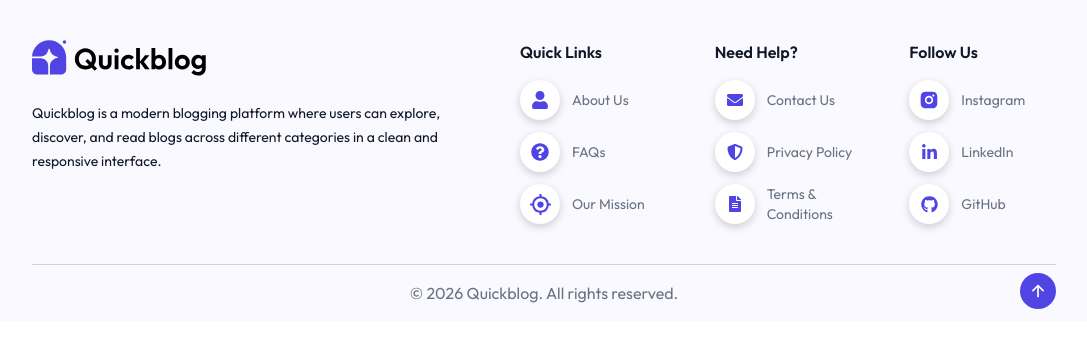
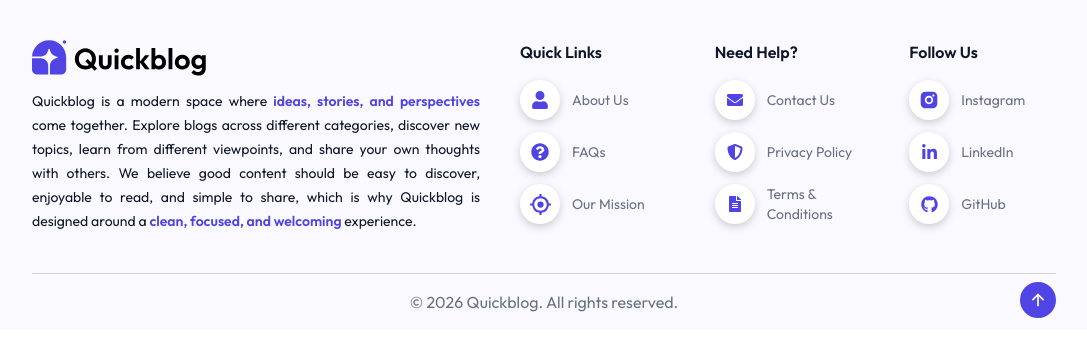
Before and after one commit to soumyaranjanbadatia-netizen/quickblog, a React (Vite) app in the folder client/: page /about/footer in a window 1280 px wide. Shown: the top 356 px of the page, without its empty margins (96-1183 px from the left). Built offline with nearby package versions, Linux system fonts and the light colour scheme; no server answers.

Commit message:
improve footer layout and alignment

```diff
--- a/client/src/components/Footer.jsx
+++ b/client/src/components/Footer.jsx
@@ -6,7 +6,6 @@ import {
   FaEnvelope,
   FaShieldAlt,
   FaFileAlt,
-
   FaLinkedinIn,
   FaGithub,
 } from "react-icons/fa";
@@ -37,19 +36,32 @@ const Footer = () => {
   };
 
   return (
-    <footer id='footer' className="px-6 md:px-16 lg:px-24 xl:px-32 bg-primary/3">
+    <footer
+      id="footer"
+      className="px-6 md:px-16 lg:px-24 xl:px-32 bg-primary/3"
+    >
       {/* ================= MAIN FOOTER ================= */}
       <div className="flex flex-col md:flex-row items-start justify-between gap-10 py-10 border-b border-gray-500/30 text-gray-500">
         {/* ================= LOGO + DESCRIPTION ================= */}
-        <div className="w-full md:max-w-md">
-          <Link to="/">
-            <img src={assets.logo} alt="Quickblog" className="w-32 sm:w-44" />
-          </Link>
+        <div className="w-full md:max-w-md mb4">
+          <img src={assets.logo} alt="Quickblog" className="w-32 sm:w-44" />
 
-          <p className="mt-6 text-sm leading-6 text-gray-900">
-            Quickblog is a modern blogging platform where users can explore,
-            discover, and read blogs across different categories in a clean and
-            responsive interface.
+          <p className="mt-3 text-sm leading-6 text-gray-900 text-justify">
+            Quickblog is a modern space where
+            <span className="font-semibold text-primary">
+              {" "}
+              ideas, stories, and perspectives{" "}
+            </span>{" "}
+            come together. Explore blogs across different categories, discover
+            new topics, learn from different viewpoints, and share your own
+            thoughts with others. We believe good content should be easy to
+            discover, enjoyable to read, and simple to share, which is why
+            Quickblog is designed around a
+            <span className="font-semibold text-primary">
+              {" "}
+              clean, focused, and welcoming{" "}
+            </span>{" "}
+            experience.
           </p>
         </div>
 
@@ -61,7 +73,6 @@ const Footer = () => {
               <h3 className="font-semibold text-base text-gray-900 mb-4">
                 {section.title}
               </h3>
-
 
               {/* FOLLOW US */}
 
@@ -115,7 +126,6 @@ const Footer = () => {
               ) : (
                 /* ================================================= */
                 /* QUICK LINKS + NEED HELP */
-                /* ================================================= */
 
                 <ul className="space-y-3">
                   {section.links.map((link, i) => {
@@ -177,7 +187,6 @@ const Footer = () => {
       </div>
     </footer>
   );
-
 };
 
 export default Footer;
```
